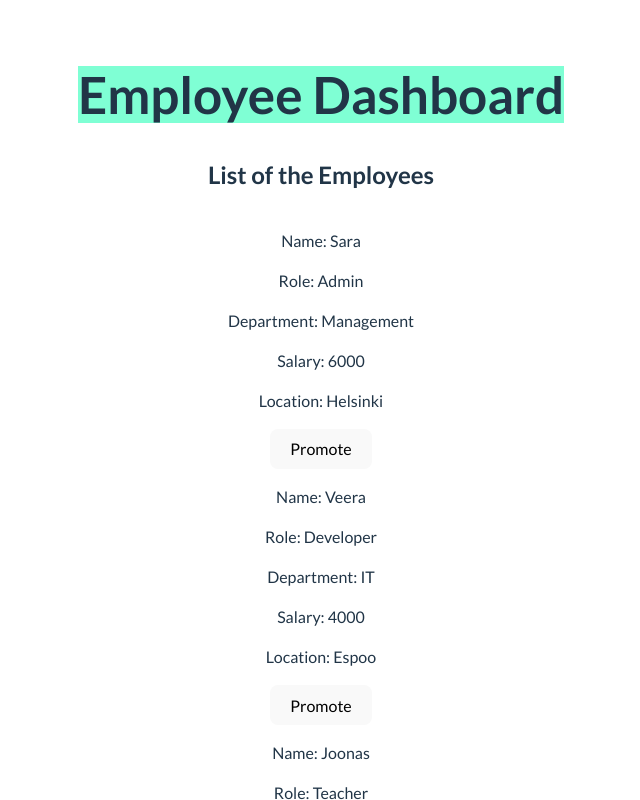
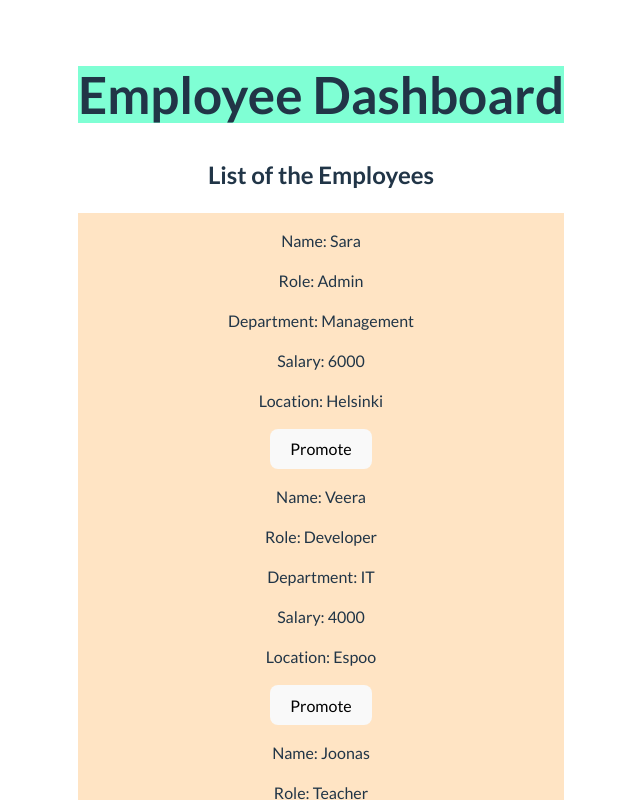
Before and after one commit to ShitalSapkota/employee_hr_app, a React (Vite) app: page / in a window 1280 px wide. Shown: the top 800 px of the page, without its empty margins (319-959 px from the left). Built offline with nearby package versions, Linux system fonts and the light colour scheme.

Commit message:
add card style

```diff
--- a/src/components/EmployeeCard/EmployeeCard.css
+++ b/src/components/EmployeeCard/EmployeeCard.css
@@ -3,6 +3,7 @@
     flex-wrap: wrap;
 }
 
-.cards {
+.card {
     flex: 1;
+    background-color: bisque;
 }
--- a/src/components/EmployeeCard/EmployeeCard.jsx
+++ b/src/components/EmployeeCard/EmployeeCard.jsx
@@ -16,7 +16,7 @@ const EmployeeCard = (props) => {
 
   return (
     <div className="displayCards">
-      <div className="cards">
+      <div className="card">
         <p>Name: {props.name}</p>
         <p>Role: {role} </p>
         <p>Department: {props.department} </p>
--- a/src/components/EmployeeList/EmployeeList.css
+++ b/src/components/EmployeeList/EmployeeList.css
@@ -0,0 +1,3 @@
+.list-title {
+    text-align: center;
+}
--- a/src/components/EmployeeList/EmployeeList.jsx
+++ b/src/components/EmployeeList/EmployeeList.jsx
@@ -4,7 +4,7 @@ import "./EmployeeList.css";
 const EmployeeList = () => {
   return (
     <div>
-      <h2>List of the Employees</h2>
+      <h2 className="list-title">List of the Employees</h2>
       <EmployeeCard
         name="Sara"
         initialRole="Admin"
```
Also changed, not shown: 1 other file (tests, documents, lock files or other folders).
